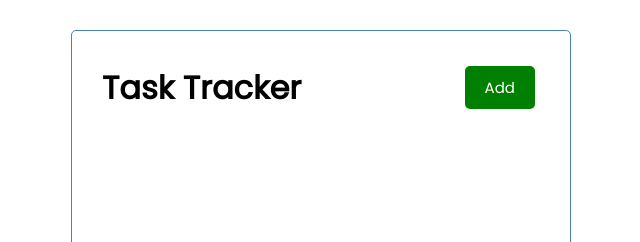
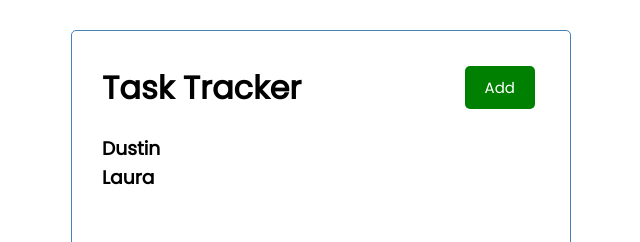
Before and after one commit to dustinstender/react-app, a React (Create React App) app: page / in a window 1280 px wide. Shown: the top 242 px of the page, without its empty margins (319-959 px from the left). Built offline with nearby package versions, Linux system fonts and the light colour scheme.

Commit message:
displaying more things is working

```diff
--- a/src/App.js
+++ b/src/App.js
@@ -1,9 +1,11 @@
 import Header from './components/Header'
+import Tasks from "./components/Tasks";
 
 function App() {
   return (
     <div className="container">
       <Header />
+      <Tasks />
     </div>
   );
 }
--- /dev/null
+++ b/src/components/Tasks.js
@@ -0,0 +1,16 @@
+const tasks = [
+  { name: "Dustin", status: "Yes" },
+  { name: "Laura", status: "No" },
+];
+
+const Tasks = () => {
+  return (
+    <>
+      {tasks.map((task) => (
+        <h3>{task.name}</h3>
+      ))}
+    </>
+  )
+}
+
+export default Tasks
```
